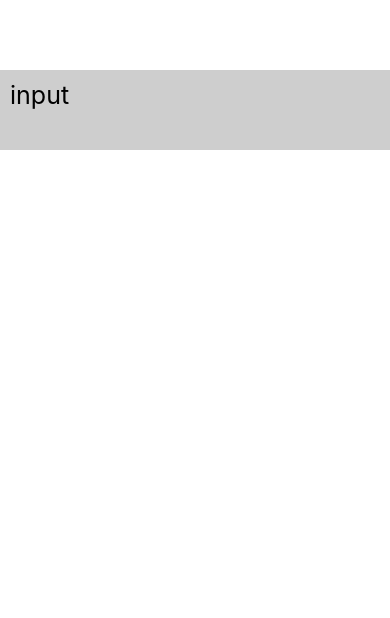
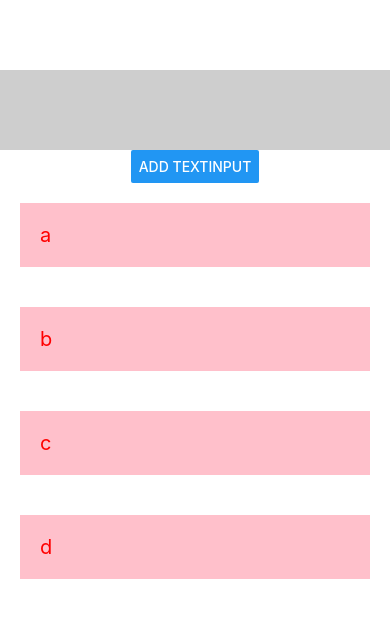
Before and after one commit to kang-mincheol/react_01, a React Native app: screen / in a window 390 px wide. Shown: the top 618 px of the page. Built offline with nearby package versions, Linux system fonts and the light colour scheme.

Commit message:
button, scrollview, textinput 심화

```diff
--- a/App.js
+++ b/App.js
@@ -7,7 +7,7 @@
  */
 
 import React, { Component } from 'react';
-import { View, Text, StyleSheet, ScrollView } from 'react-native';
+import { TextInput, Button, View, Text, StyleSheet, ScrollView } from 'react-native';
 import Header from './src/header';
 import Generator from './src/generator';
 import NumList from './src/numlist';
@@ -17,55 +17,54 @@
 class App extends Component {
 
   state = {
-    appName: 'My First App',
-    random: [36, 999]
+    myTextInput: '',
+    alphabet: ['a', 'b', 'c', 'd']
   }
 
-  onAddRandomNum = () => {
-    const randomNum = Math.floor(Math.random()*100)+1;
-    this.setState(prevState => {
-      return {
-        random: [...prevState.random, randomNum]
-      }
+  onChangeInput = (event) => {
+    this.setState({
+      myTextInput: event
     })
   }
 
-  onNumDelete = (position) => {
-    const newArray = this.state.random.filter((num, index) => {
-      return position != index;
-    })
-    this.setState({
-      random: newArray
+  onAddTextInput = () => {
+    this.setState(prevState=>{
+      return {
+        myTextInput: '',
+        alphabet: [...prevState.alphabet, prevState.myTextInput]
+      }
     })
   }
 
   render() {
     return (
       <View style={styles.mainView}>
-        {/* <Header name={this.state.appName} />
+        <TextInput
+          value={this.state.myTextInput}
+          style={styles.input}
+          onChangeText={this.onChangeInput}
+          multiline={true}
+          maxLength={100}
+          autoCapitalize={'none'}
+          editable={true}
+        />
+        <Button
+          title="Add TextInput"
+          onPress={this.onAddTextInput}
+        />
 
-        <View>
-          <Text
-            style={styles.mainText}
-            onPress={()=>alert('text touch event')}
-          >Hello World</Text>
-        </View>
-
-        <Generator add={this.onAddRandomNum}/>
-
-        <ScrollView
-          style={{width: '100%'}}
-          // onMomentumScrollBegin={()=>alert('begin')}
-          // onMomentumScrollEnd={()=>alert('begin')}
-          bounces={false}
-        >
-          <NumList
-            num={this.state.random}
-            delete={this.onNumDelete}
-          />
-        </ScrollView> */}
-
-        <Input/>
+        <ScrollView style={{width: '100%'}}>
+          {
+            this.state.alphabet.map((item, idx) => (
+              <Text
+                style={styles.mainText}
+                key={idx}
+              >
+                {item}
+              </Text>
+            ))
+          }
+        </ScrollView>
       </View>
     )
   }
@@ -76,8 +75,7 @@
     flex: 1,
     backgroundColor: 'white',
     paddingTop: 50,
-    alignItems: 'center',
-    // justifyContent: 'center'
+    alignItems: 'center'
   },
 
   subView: {
@@ -98,7 +96,17 @@
     fontSize: 20,
     fontWeight: 'normal',
     color: 'red',
-    padding: 20
+    padding: 20,
+    margin: 20,
+    backgroundColor: 'pink'
+  },
+
+  input: {
+    width: '100%',
+    backgroundColor: '#cecece',
+    marginTop: 20,
+    fontSize: 25,
+    padding: 10
   }
 })
 
--- a/src/input.js
+++ b/src/input.js
@@ -12,7 +12,7 @@
 class Input extends Component {
 
     state = {
-        myTextInput: 'input'
+        myTextInput: ''
     }
 
     onChangeInput = (event) => {
```
